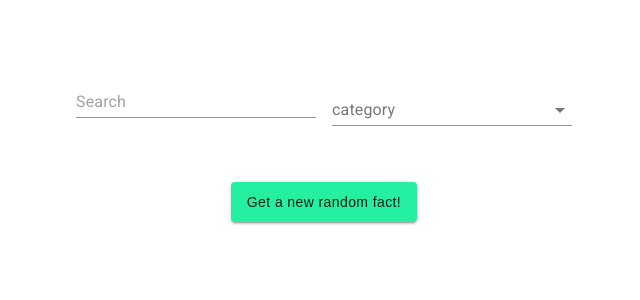
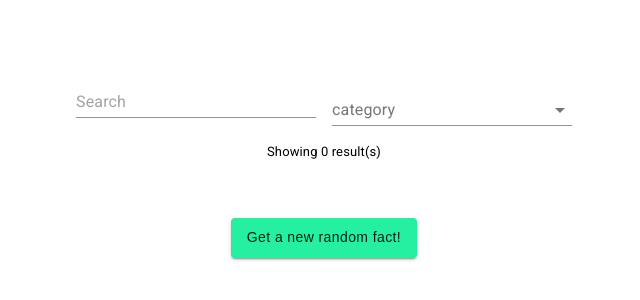
Before and after one commit to ericsj/fullstack-app, a React (Create React App) app in the folder frontend/: page / in a window 1280 px wide. Shown: the part 170-470 px from the top of the page, without its empty margins (316-956 px from the left). Built offline with nearby package versions, Linux system fonts and the light colour scheme.

Commit message:
Move some components to App.js, so the are updated when variables change

```diff
--- a/frontend/src/App.js
+++ b/frontend/src/App.js
@@ -3,10 +3,10 @@ import './App.css';
 import 'fontsource-roboto';
 import { createMuiTheme, ThemeProvider } from '@material-ui/core/styles'
 import Grid from '@material-ui/core/Grid';
-import ResultsCount from './components/ResultsCount';
+import Typography from '@material-ui/core/Typography';
 import SearchButton from './components/SearchButton';
 import useStyles from './useStyles.js'
-import PaperContainer from './components/PaperContainer';
+import Paper from '@material-ui/core/Paper';
 import TextField from '@material-ui/core/TextField';
 import {FormControl, InputLabel, Select, MenuItem} from '@material-ui/core';
 
@@ -14,7 +14,6 @@ function App() {
   let startingCategories = ["Any","animal","career","celebrity","dev","explicit","fashion","food","history","money","movie","music","political","religion","science","sport","travel"]
   const classes = useStyles();
   const [isLoaded, setIsLoaded] = useState(false);
-  const [items, setItems] = useState([]);
   const [query, setQuery] = useState('');
   const [category, setCategory] = useState('');
   const [categories, setCategories] = useState(startingCategories);
@@ -28,6 +27,18 @@ function App() {
     },
   });
 
+  function PaperContainer(props){
+    return(
+      <Grid item xs={10} md={12}>
+        <Paper className={props.paperClass}>
+          <Typography>
+            {props.text}
+          </Typography>
+        </Paper>
+      </Grid>
+    );
+  }
+
   function PaperGrid() {
     if (resultsArray.length === 1){
       return (
@@ -40,13 +51,26 @@ function App() {
     return (
     <div>
         {resultsArray.map(item => (
+          <div>
           <PaperContainer paperClass={classes.Paper} text={item}/>
+          <br/>
+          </div>
         ))}
         {resultsArray.length}
     </div>
     );
     }
     return("");
+  }
+
+  function ResultCount(props) {
+    return(
+      <Grid item xs={10} md={10}>
+      <Typography style={{fontSize: 'small'}}>
+        Showing {resultsArray.length} result(s)
+      </Typography>
+    </Grid>
+    );
   }
 
   function DropdownSearch(props){
@@ -105,8 +129,8 @@ function App() {
             />
          </Grid>
          <DropdownSearch className={classes.FormItem} onChange={setCategory}/>
+         <ResultCount/>
          {!(resultsArray.length===1) && <SearchButton buttomClass={classes.Button} onClick={consumeApi}/>}
-          <ResultsCount/>
           <PaperGrid/>
           {(resultsArray.length===1) && <SearchButton buttomClass={classes.Button} onClick={consumeApi}/>}
         </Grid>
--- a/frontend/src/components/PaperContainer.js
+++ /dev/null
@@ -1,20 +0,0 @@
-import Grid from '@material-ui/core/Grid';
-import Paper from '@material-ui/core/Paper';
-import Typography from '@material-ui/core/Typography';
-import { Component } from 'react'
-
-class PaperContainer extends Component {
-  render(){
-  return(
-    <Grid item xs={10} md={12}>
-      <Paper className={this.props.paperClass}>
-        <Typography>
-          {this.props.text}
-        </Typography>
-      </Paper>
-    </Grid>
-  );
-}
-}
-
-export default PaperContainer;
--- a/frontend/src/components/ResultsCount.js
+++ /dev/null
@@ -1,16 +0,0 @@
-import Grid from '@material-ui/core/Grid';
-import Typography from '@material-ui/core/Typography';
-import { Component } from 'react';
-
-class ResultCount extends Component {
-  render () {
-    return(
-      <Grid item xs={10} md={12}>
-      <Typography>
-      </Typography>
-    </Grid>
-    );
-  }
-}
-
-export default ResultCount;
```
